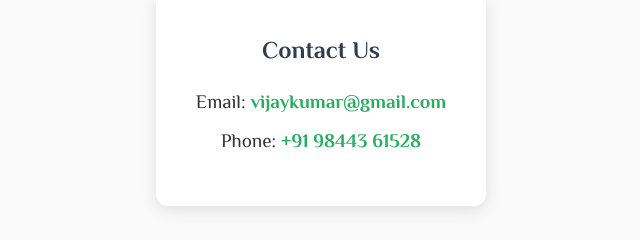
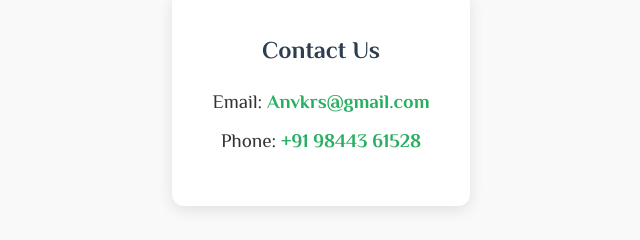
Before and after one commit to vismathe/home, a plain HTML site: page contactUs.html in a window 1280 px wide. Shown: the part 301-541 px from the top of the page, 319-959 px from the left. Drawn offline with Linux system fonts and the light colour scheme.

Commit message:
argent update 2

```diff
--- a/contactUs.html
+++ b/contactUs.html
@@ -21,7 +21,7 @@
     <main>
         <div class="contact-info">
             <h2>Contact Us</h2>
-            <p>Email: <a href="mailto:vijaykumar@gmail.com">vijaykumar@gmail.com</a></p>
+            <p>Email: <a href="mailto:Anvkrs@gmail.com">Anvkrs@gmail.com</a></p>
             <p>Phone: <a href="tel:+919844361528">+91 98443 61528</a></p>
         </div>
     </main>
```
